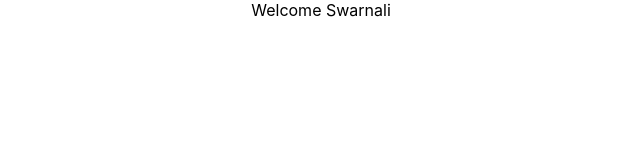
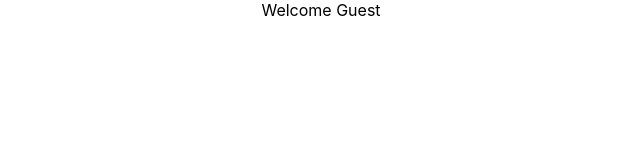
Before and after one commit to swarnalisaha2000/learning-react, a React (Create React App) app: page / in a window 1280 px wide. Shown: the top 160 px of the page, without its empty margins (319-959 px from the left). Built offline with nearby package versions, Linux system fonts and the light colour scheme.

Commit message:
Conditional Rendering : Method-2 elemrnt variables

```diff
--- a/src/components/UserGreeting.js
+++ b/src/components/UserGreeting.js
@@ -7,27 +7,37 @@ class UserGreeting extends Component {
         super(props)
 
         this.state = {
-             isLoggedIn : true
+             isLoggedIn : false
         }
     }
 
 
 
     render() {
+
+        let message
         if (this.state.isLoggedIn) {
-            return(
-                <div>
-                    Welcome Swarnali
-                </div>
-            )
+            message = <div>WelCome Swarnali</div>
         }
         else{
-            return(
-                <div>
-                    Welcome guest
-                </div>
-            )
+            message = <div>Welcome Guest</div>
         }
+
+        return <div>{message}</div>
+        // if (this.state.isLoggedIn) {
+        //     return(
+        //         <div>
+        //             Welcome Swarnali
+        //         </div>
+        //     )
+        // }
+        // else{
+        //     return(
+        //         <div>
+        //             Welcome guest
+        //         </div>
+        //     )
+        // }
         // return (
         //     <div>
         //     <div>
```
